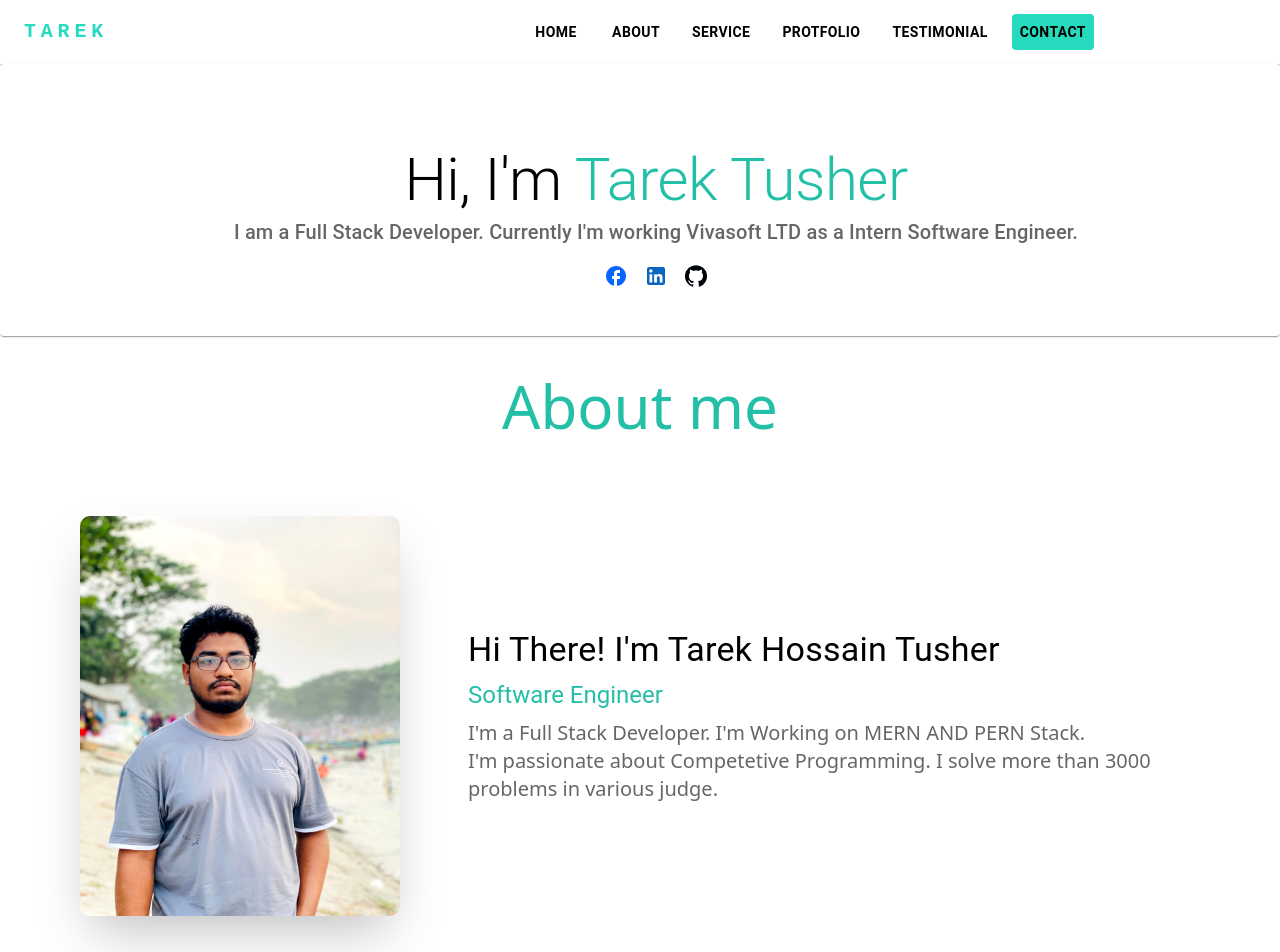
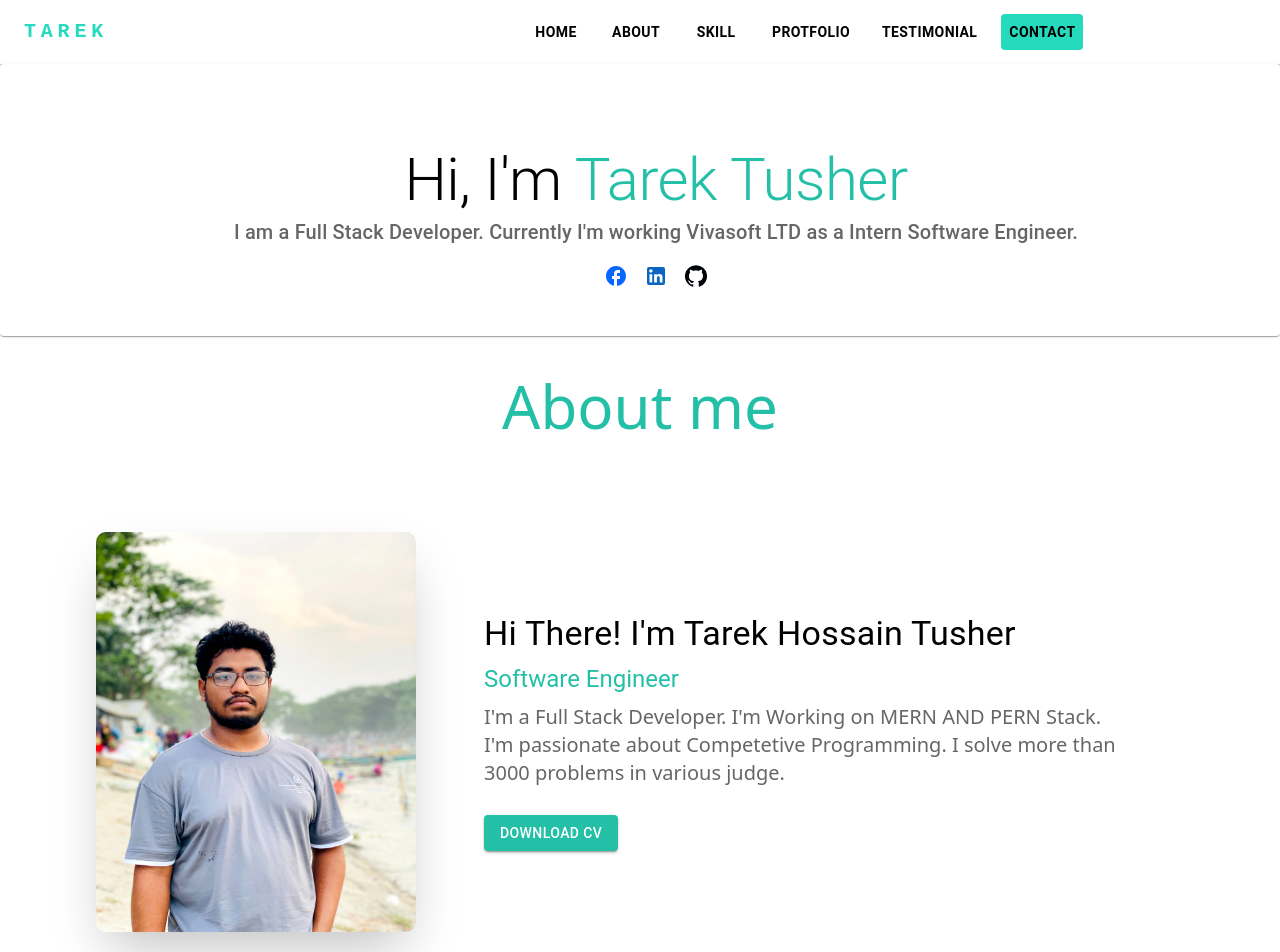
Before and after one commit to tarektusher/My-Protfolio, a React (Create React App) app in the folder my-project/: page / in a window 1280 px wide. Shown: the top 952 px of the page. Built offline with nearby package versions, Linux system fonts and the light colour scheme.

Commit message:
About page is almost done

```diff
--- a/my-project/src/Components/Nabbar.jsx
+++ b/my-project/src/Components/Nabbar.jsx
@@ -114,7 +114,7 @@ function Nabbar() {
             <Box sx={{display : 'flex', gap : '1rem'}}>
               <Button sx={{color : 'black', fontWeight : '700' , marginLeft : '50vh', marginRight : 'auto', ":hover" :{backgroundColor :'#24bfa7'}}}>Home</Button>
               <Button sx={{color : 'black', fontWeight : '700', ":hover" :{backgroundColor :'#24bfa7'}}} href='.about'>About</Button>
-              <Button sx={{color : 'black', fontWeight : '700', ":hover" :{backgroundColor :'#24bfa7'}}}>Service</Button>
+              <Button sx={{color : 'black', fontWeight : '700', ":hover" :{backgroundColor :'#24bfa7'}}}>Skill</Button>
               <Button sx={{color : 'black', fontWeight : '700', ":hover" :{backgroundColor :'#24bfa7'}}}>Protfolio</Button>
               <Button sx={{color : 'black', fontWeight : '700', ":hover" :{backgroundColor :'#24bfa7'}}}>Testimonial</Button>
               <Button sx={{color : 'black', fontWeight : '700' , backgroundColor : '#26DABE', ":hover" :{backgroundColor :'#24bfa7'}}}>Contact</Button>
--- a/my-project/src/Pages/AboutPage.jsx
+++ b/my-project/src/Pages/AboutPage.jsx
@@ -1,11 +1,11 @@
 import React from "react";
 import img from "../assets/mypic.jpeg"
-import { Typography } from "@mui/material";
+import { Button, Typography } from "@mui/material";
 function AboutPage() {
   return (
     <div className="mt-10" id= "about">
       <h1 className="text-6xl text-mainColor">About me</h1>
-      <div className="m-20 md:flex justify-between items-center gap-12">
+      <div className="m-24 md:flex justify-between items-center gap-12">
         <div >
           <img style={{height : '400px', width : '400px', borderRadius : '10px'}} src={img} className=" shadow-2xl max-w-xs transition duration-300 ease-in-out hover:scale-110" alt="My Pic" />
         </div>
@@ -17,6 +17,9 @@ function AboutPage() {
             passionate about Competetive Programming. I solve more than 3000
             problems in various judge.
           </p>
+          <div className="align-middle mt-7">
+          <Button variant="contained"  sx={{background : "#24BFA7", ":hover": {backgroundColor :'#24bcbf'}}}>DownLoad CV</Button>
+          </div>
         </div>
       </div>
     </div>
```
